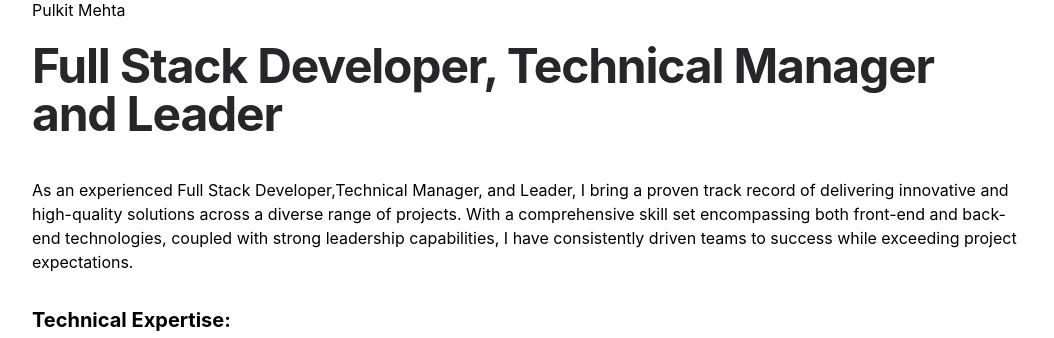
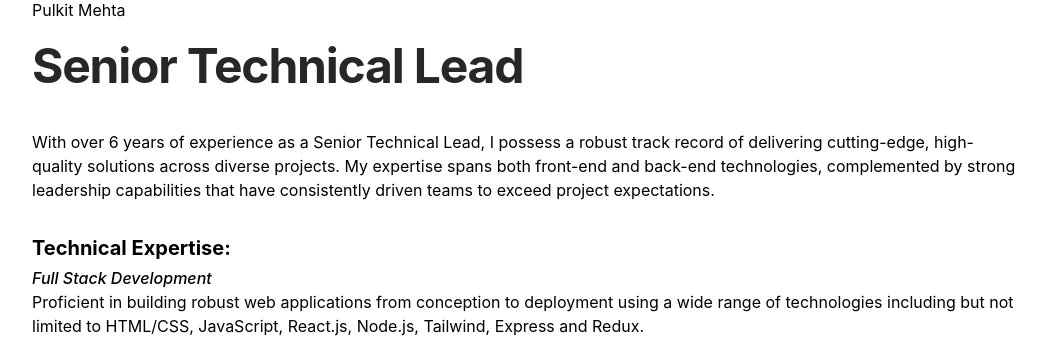
Before and after one commit to MehtaPulkit/my-app, a React (Create React App) app: page / in a window 1280 px wide. Shown: the part 202-540 px from the top of the page, without its empty margins (112-1166 px from the left). Built offline with nearby package versions, Linux system fonts and the light colour scheme; a web font is replaced by a local one.

Commit message:
updated resume and title

```diff
--- a/src/components/About.js
+++ b/src/components/About.js
@@ -19,18 +19,17 @@ const About = () => {
       {/* Title */}
 
       <h1 className="text-4xl font-bold tracking-tight text-zinc-800 sm:text-5xl dark:text-zinc-100">
-        Full Stack Developer, Technical Manager and Leader
+        Senior Technical Lead
       </h1>
 
       {/* Description */}
       <div className="my-10">
         <p className="my-2 dark:text-zinc-400">
-          As an experienced Full Stack Developer,Technical Manager, and Leader,
-          I bring a proven track record of delivering innovative and
-          high-quality solutions across a diverse range of projects. With a
-          comprehensive skill set encompassing both front-end and back-end
-          technologies, coupled with strong leadership capabilities, I have
-          consistently driven teams to success while exceeding project
+          With over 6 years of experience as a Senior Technical Lead, I possess
+          a robust track record of delivering cutting-edge, high-quality
+          solutions across diverse projects. My expertise spans both front-end
+          and back-end technologies, complemented by strong leadership
+          capabilities that have consistently driven teams to exceed project
           expectations.
         </p>
         <div className="my-8">
@@ -70,18 +69,23 @@ const About = () => {
                 Scrum and Kanban methodologies, fostering a collaborative and
                 iterative approach to development.
               </p>
-            </li><li className="my-1">
+            </li>
+            <li className="my-1">
               {" "}
               <i className="font-medium">Performance Optimization</i>{" "}
               <p className="dark:text-zinc-400">
-              Implemented optimization techniques that improved application performance by 20%, enhancing user experience and reducing load times.
+                Implemented optimization techniques that improved application
+                performance by 20%, enhancing user experience and reducing load
+                times.
               </p>
             </li>
             <li className="my-1">
               {" "}
               <i className="font-medium">Quality Assurance</i>{" "}
               <p className="dark:text-zinc-400">
-              Conducted rigorous testing and debugging of applications to ensure high-quality deliverables and adherence to client specifications.
+                Conducted rigorous testing and debugging of applications to
+                ensure high-quality deliverables and adherence to client
+                specifications.
               </p>
             </li>
           </ol>
```
Also changed, not shown: 1 other file (tests, documents, lock files or other folders).
